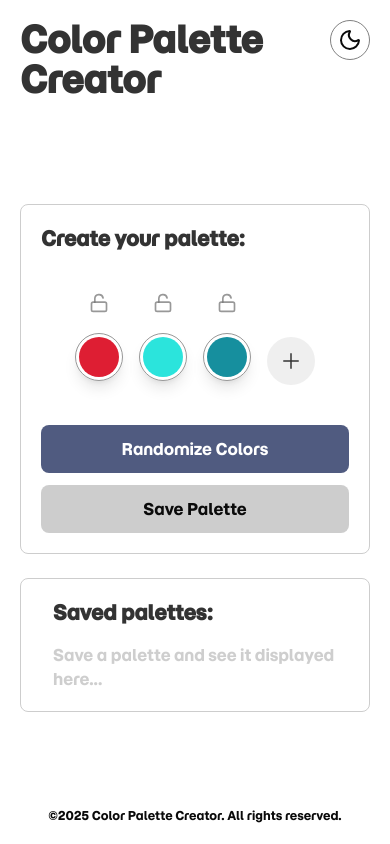
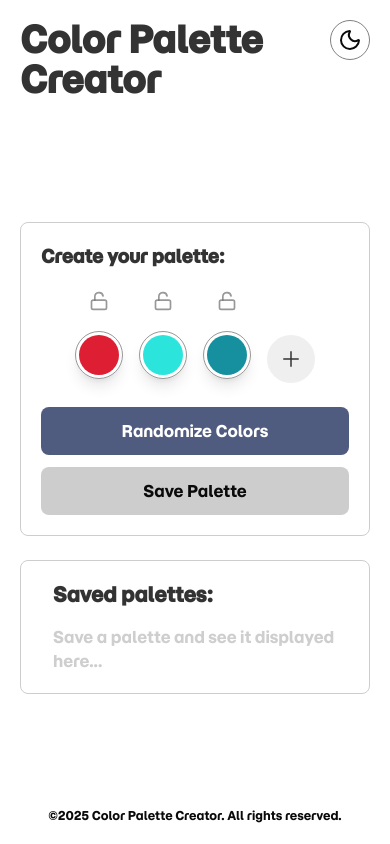
Before and after one commit to DanielG808/color-palette-creator, a Next.js app: page / in a window 390 px wide. Built offline with nearby package versions, Linux system fonts and the light colour scheme.

Commit message:
added layout styling to color palette buttons

```diff
--- a/components/color-palette-canvas.tsx
+++ b/components/color-palette-canvas.tsx
@@ -35,7 +35,7 @@ export default function ColorPaletteCanvas({
   const allLocked = isAllLocked();
   return (
     <section className="flex-1 flex flex-col border border-calm-3/75 dark:border-white/35 h-[410px] px-5 md:px-10 py-5 rounded-md">
-      <H1 className="text-xl mb-10">Create your palette:</H1>
+      <H1 className="text-lg md:text-xl mb-5 md:mb-10">Create your palette:</H1>
       <ColorPalette
         colors={colors}
         colorsLength={colorsLength}
--- a/components/randomize-colors-button.tsx
+++ b/components/randomize-colors-button.tsx
@@ -11,7 +11,7 @@ export default function RandomizeColorsButton({
     <button
       disabled={allLocked}
       onClick={onClick}
-      className="flex justify-center items-center p-3 mt-10 rounded-md text-background dark:text-calm-2 bg-blue-950/75 dark:bg-slate-900 hover:bg-blue-950/85 dark:hover:bg-slate-950 cursor-pointer duration-200 disabled:cursor-not-allowed
+      className="flex justify-center items-center p-3 mt-6 md:mt-10 rounded-md text-background dark:text-calm-2 bg-blue-950/75 dark:bg-slate-900 hover:bg-blue-950/85 dark:hover:bg-slate-950 cursor-pointer duration-200 disabled:cursor-not-allowed
   disabled:bg-blue-950/35 dark:disabled:bg-slate-800/40
   disabled:text-calm-1/70 dark:disabled:text-calm-3/50"
     >
```
